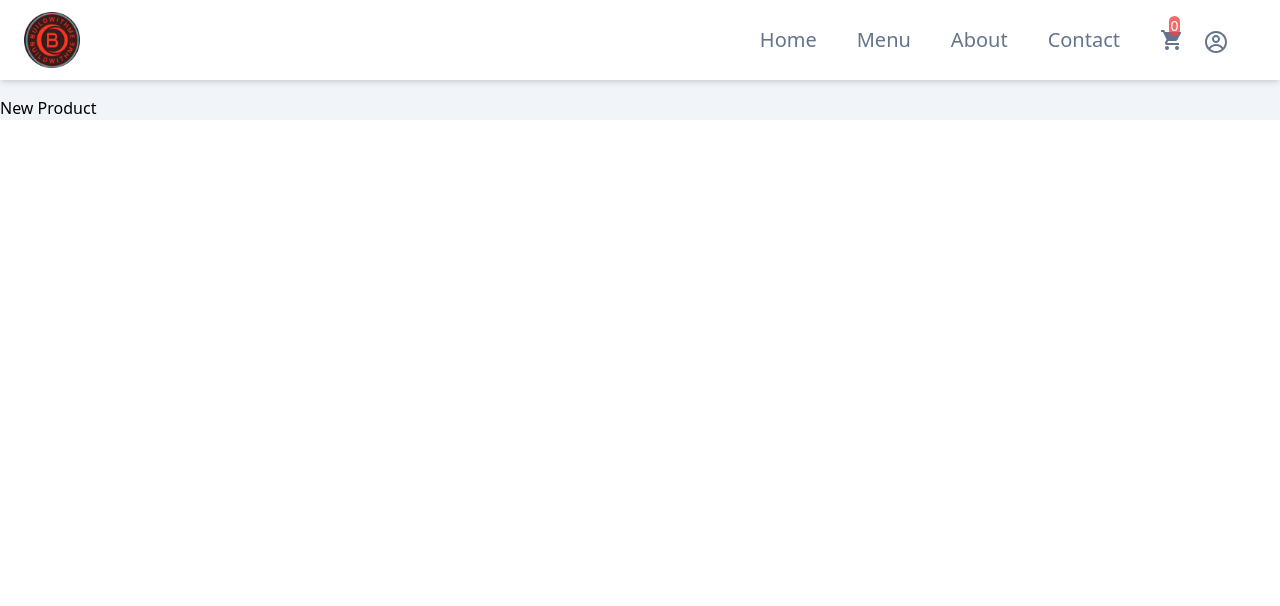
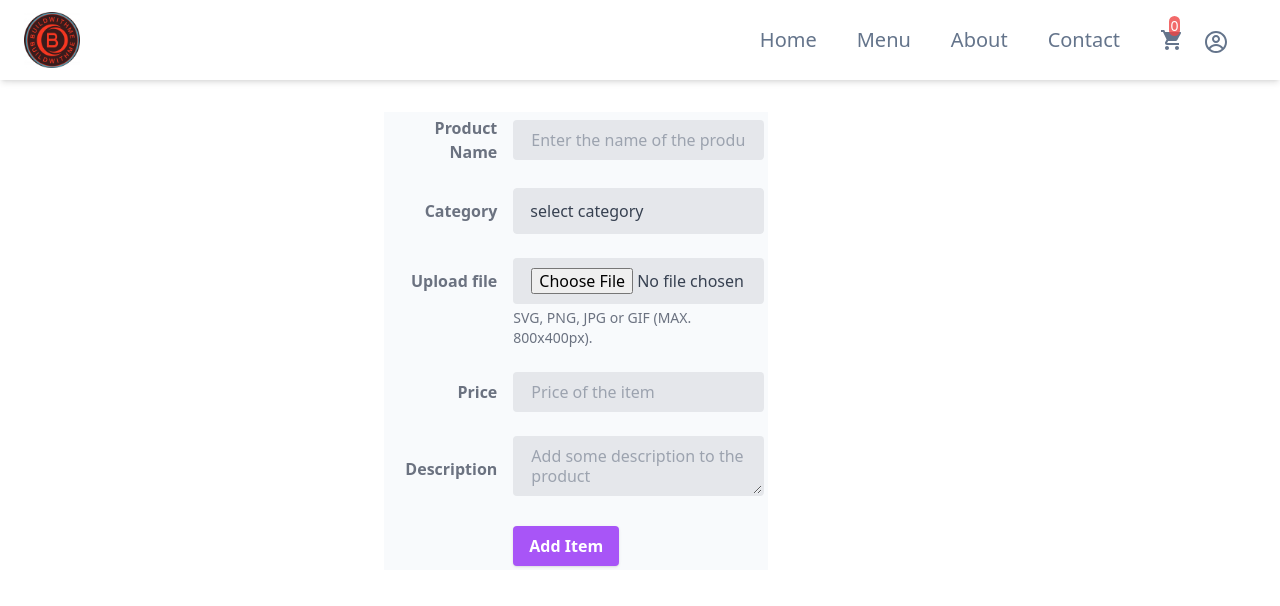
Before and after one commit to SunkePavanKumar/Ecommerce, a React (Vite) app in the folder Front-End/: page /new-product in a window 1280 px wide. Shown: the top 606 px of the page. Built offline with nearby package versions, Linux system fonts and the light colour scheme; no server answers.

Commit message:
routing of product data is done

```diff
--- a/Front-End/src/App.jsx
+++ b/Front-End/src/App.jsx
@@ -2,12 +2,30 @@ import "./App.css";
 import Header from "./Components/Header";
 import { Outlet } from "react-router-dom";
 import { Toaster } from "react-hot-toast";
+import { useEffect } from "react";
+import { getProducts } from "./BackendData/getProducts.js";
+import { useDispatch, useSelector } from "react-redux";
+import { getAllProducts } from "./store/productSlice.js";
+
 function App() {
+  const dispatch = useDispatch();
+  const products = useSelector((state) => state.products);
+  useEffect(() => {
+    async function products() {
+      const prodcutsData = await getProducts();
+      console.log(prodcutsData.data);
+      dispatch(getAllProducts(prodcutsData.data));
+    }
+
+    products();
+  }, []);
+
+  console.log(products);
   return (
     <>
       <Toaster />
       <Header />
-      <main className=" pt-24 bg-slate-100 max-h-max w-full">
+      <main className=" pt-28 bg-white w-full">
         <Outlet />
       </main>
     </>
--- /dev/null
+++ b/Front-End/src/BackendData/addProduct.js
@@ -0,0 +1,21 @@
+import axios from "axios";
+
+export async function addProduct(productData) {
+  try {
+    let config = {
+      method: "post",
+      maxBodyLength: Infinity,
+      url: "http://localhost:8000/new-product",
+      headers: {
+        "Content-Type": "application/json",
+      },
+      data: productData,
+    };
+    const response = await axios.request(config);
+    return response;
+  } catch (error) {
+    console.log(
+      `Error while adding  product function : addProduct, Error : ${error}`
+    );
+  }
+}
--- /dev/null
+++ b/Front-End/src/BackendData/getProducts.js
@@ -0,0 +1,21 @@
+import axios from "axios";
+
+export async function getProducts() {
+  try {
+    let config = {
+      method: "get",
+      maxBodyLength: Infinity,
+      url: "http://localhost:8000/new-product",
+      headers: {
+        "Content-Type": "application/json",
+      },
+      data: "",
+    };
+    const response = await axios.request(config);
+    return response;
+  } catch (error) {
+    console.log(
+      `Error while getting  the products function : getProducts, Error : ${error}`
+    );
+  }
+}
--- /dev/null
+++ b/Front-End/src/Components/Pages/Logout.jsx
@@ -0,0 +1,17 @@
+import toast from "react-hot-toast";
+import { useDispatch } from "react-redux";
+import { userReducer } from "../../store/userSlice.js";
+import { useNavigate } from "react-router-dom";
+import { useEffect } from "react";
+
+function Logout() {
+  const navigator = useNavigate();
+  const dispatch = useDispatch();
+  dispatch(userReducer({ type: "logout" }));
+  useEffect(() => {
+    toast.success("User Logged out successful!😲");
+    navigator("/");
+  }, []);
+}
+
+export default Logout;
--- a/Front-End/src/Components/Pages/NewProduct.jsx
+++ b/Front-End/src/Components/Pages/NewProduct.jsx
@@ -1,7 +1,185 @@
-import React from "react";
+import { useRef, useState } from "react";
+import ConvertBase64 from "../../Utiliity/ConvertBase64";
+import { addProduct } from "../../BackendData/addProduct";
+import toast from "react-hot-toast";
+import { useNavigate } from "react-router-dom";
+function NewProduct() {
+  const [productImage, SetProductImage] = useState("");
+  const [category, setCategory] = useState("");
+  const product_name = useRef(null);
+  const price = useRef(null);
+  const description = useRef(null);
+  const navigator = useNavigate();
+  async function addProductData(event) {
+    event.preventDefault();
+    const data = {
+      product_name: product_name.current.value,
+      category,
+      productImage,
+      price: price.current.value,
+      description: description.current.value,
+    };
+    if (!product_name || !category || !productImage || !price || !description) {
+      toast.error("Enter the required fields");
+      return;
+    }
 
-function NewProduct() {
-  return <div>New Product</div>;
+    const productData = await addProduct(data);
+    if (productData.data.success) {
+      toast.success("Successfully added the product👋");
+      navigator("/");
+      product_name.current.value = "";
+      price.current.value = "";
+      description.current.value = "";
+      setCategory("");
+      SetProductImage("");
+    }
+    console.log(data);
+  }
+
+  async function getImageData(event) {
+    const base64Data = await ConvertBase64(event.target.files[0]);
+    SetProductImage(base64Data);
+  }
+
+  function getCategory(event) {
+    setCategory(event.target.value);
+  }
+  return (
+    <form className="max-w-sm relative top-1/2 md:left-96 w-96 p-1 bg-slate-50 sm:left-3">
+      <div className="md:flex md:items-center mb-6">
+        <div className="md:w-1/3">
+          <label
+            className="block text-gray-500 font-bold md:text-right mb-1 md:mb-0 pr-4"
+            htmlFor="product-name"
+          >
+            Product Name
+          </label>
+        </div>
+        <div className="md:w-2/3">
+          <input
+            className="bg-gray-200 appearance-none border-2 border-gray-200 rounded w-full py-2 px-4 text-gray-700 leading-tight focus:outline-none focus:bg-white focus:border-purple-500"
+            id="product-name"
+            type="text"
+            placeholder="Enter the name of the product"
+            name="product-name"
+            ref={product_name}
+          />
+        </div>
+      </div>
+      <div className="md:flex md:items-center mb-6">
+        <div className="md:w-1/3">
+          <label
+            className="block text-gray-500 font-bold md:text-right mb-1 md:mb-0 pr-4"
+            htmlFor="Category"
+          >
+            Category
+          </label>
+        </div>
+        <div className="md:w-2/3">
+          <select
+            className="block appearance-none w-full bg-gray-200 border border-gray-200 text-gray-700 py-3 px-4 pr-8 rounded leading-tight focus:outline-none focus:bg-white focus:border-gray-500"
+            id="Category"
+            name="Category"
+            value={category}
+            onChange={getCategory}
+          >
+            <option>select category</option>
+            <option>Fruits</option>
+            <option>Vegetables</option>
+            <option>Ice Cream</option>
+            <option>Dosa</option>
+            <option>Pizza</option>
+            <option>Rice</option>
+            <option>Cake</option>
+          </select>
+        </div>
+      </div>
+
+      <div className="md:flex md:items-center">
+        <div className="md:w-1/3">
+          <label
+            className="block text-gray-500 font-bold md:text-right mb-1 md:mb-0 pr-4"
+            htmlFor="imageUpload"
+          >
+            Upload file
+          </label>
+        </div>
+        <div className="md:w-2/3">
+          <input
+            className="bg-gray-200 appearance-none border-2 border-gray-200 rounded w-full py-2 px-4 text-gray-700 leading-tight focus:outline-none focus:bg-white focus:border-purple-500"
+            aria-describedby="file_input_help"
+            id="imageUpload"
+            name="imageUpload"
+            type="file"
+            accept="image/*"
+            onChange={getImageData}
+          />
+        </div>
+      </div>
+      <div className="md:flex md:items-end justify-end mb-6">
+        <div className="md:w-2/3">
+          <p className="mt-1 text-sm text-gray-500 dark:text-gray-400">
+            SVG, PNG, JPG or GIF (MAX. 800x400px).
+          </p>
+        </div>
+      </div>
+      <div className="md:flex md:items-center mb-6">
+        <div className="md:w-1/3">
+          <label
+            className="block text-gray-500 font-bold md:text-right mb-1 md:mb-0 pr-4"
+            htmlFor="price"
+          >
+            Price
+          </label>
+        </div>
+        <div className="md:w-2/3">
+          <input
+            className="bg-gray-200 appearance-none border-2 border-gray-200 rounded w-full py-2 px-4 text-gray-700 leading-tight focus:outline-none focus:bg-white focus:border-purple-500"
+            id="price"
+            type="text"
+            placeholder="Price of the item"
+            name="price"
+            ref={price}
+          />
+        </div>
+      </div>
+
+      <div className="md:flex md:items-center mb-6">
+        <div className="md:w-1/3">
+          <label
+            className="block text-gray-500 font-bold md:text-right mb-1 md:mb-0 pr-4"
+            htmlFor="description"
+          >
+            Description
+          </label>
+        </div>
+        <div className="md:w-2/3">
+          <textarea
+            className="bg-gray-200 appearance-none border-2 border-gray-200 rounded w-full py-2 px-4 text-gray-700 leading-tight focus:outline-none focus:bg-white focus:border-purple-500"
+            id="description"
+            type="text"
+            placeholder="Add some description to the product"
+            name="description"
+            ref={description}
+          />
+        </div>
+      </div>
+
+      <div className="md:flex md:items-center">
+        <div className="md:w-1/3" />
+        <div className="md:w-2/3">
+          <button
+            className="shadow bg-purple-500 hover:bg-purple-400 focus:shadow-outline focus:outline-none text-white font-bold py-2 px-4 rounded"
+            type="submit"
+            onClick={addProductData}
+          >
+            Add Item
+          </button>
+        </div>
+      </div>
+    </form>
+  );
 }
 
 export default NewProduct;
--- a/Front-End/src/Components/Pages/SignUp.jsx
+++ b/Front-End/src/Components/Pages/SignUp.jsx
@@ -91,7 +91,7 @@ function SignUp() {
           <img
             src={!input.image ? signUpImage : input.image}
             alt="SignUp"
-            className=" relative h-24 bottom-5 left-28 shadow-md top-0.5 right-5 cursor-pointer rounded-full p-1 object-contain"
+            className=" relative h-24 bottom-5 left-28 shadow-md top-0.5 right-5 cursor-pointer rounded-full p-1 object-contain overflow-hidden"
           />
           <input
             type="file"
--- /dev/null
+++ b/Front-End/src/store/productSlice.js
@@ -0,0 +1,19 @@
+import { createSlice } from "@reduxjs/toolkit";
+
+let initialState = {
+  productData: [],
+};
+
+export const productSlice = createSlice({
+  name: "products",
+  initialState,
+  reducers: {
+    getAllProducts: (state, action) => {
+      console.log(action.payload);
+      state.productData = [...action.payload.data];
+    },
+  },
+});
+
+export default productSlice.reducer;
+export const { getAllProducts } = productSlice.actions;
--- a/Front-End/src/store/userSlice.js
+++ b/Front-End/src/store/userSlice.js
@@ -15,6 +15,9 @@ export const userSlice = createSlice({
       if (action.payload.type === "addData") {
         state.user = action.payload.data;
       }
+      if (action.payload.type === "logout") {
+        state.user = {};
+      }
     },
   },
 });
--- a/Front-End/src/store/userStore.js
+++ b/Front-End/src/store/userStore.js
@@ -1,7 +1,9 @@
 import { configureStore } from "@reduxjs/toolkit";
 import userReducer from "./userSlice.js";
+import productReducer from "./productSlice.js";
 export const userStore = configureStore({
   reducer: {
     userData: userReducer,
+    products: productReducer,
   },
 });
```
Also changed, not shown: Front-End/src/Components/Header.jsx (+30 -3 lines), Front-End/src/main.jsx (+6 -1 lines).
